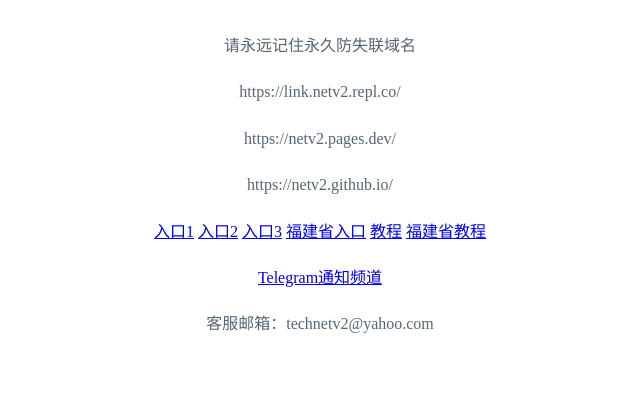
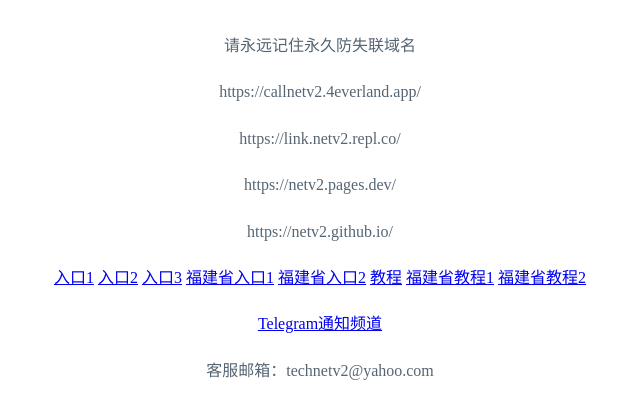
Before and after one commit to netv2/netv2.github.io, a plain HTML site: page index.html in a window 1280 px wide. Shown: the part 207-626 px from the top of the page, without its empty margins (320-960 px from the left). Drawn offline with Linux system fonts and the light colour scheme.

Commit message:
Add files via upload

```diff
--- a/index.html
+++ b/index.html
@@ -16,6 +16,7 @@
          <strong>NETV2防失联</strong>
       </h1>
             <p style="color: #566573;">请永远记住永久防失联域名</p>
+            <p style="color: #566573;">https://callnetv2.4everland.app/</p>
             <p style="color: #566573;">https://link.netv2.repl.co/</p>
             <p style="color: #566573;">https://netv2.pages.dev/</p>
             <p style="color: #566573;">https://netv2.github.io/</p>
@@ -23,9 +24,11 @@
          <a href="https://add.netv2.top" target="_blank">入口1</a>
          <a href="https://abb.netv2.top" target="_blank">入口2</a>
          <a href="https://new.netv2.top" target="_blank">入口3</a>
-         <a href="https://netv2.repl.co" target="_blank">福建省入口</a>
+         <a href="https://netv2.4everland.app" target="_blank">福建省入口1</a>
+         <a href="https://netv2.repl.co" target="_blank">福建省入口2</a>
          <a href="https://help.netv2.top" target="_blank">教程</a>
-         <a href="https://help.netv2.repl.co" target="_blank">福建省教程</a>
+         <a href="https://help.netv2.repl.co" target="_blank">福建省教程1</a>
+         <a href="https://help.4everland.app/" target="_blank">福建省教程2</a>
       <p>
          <a href="https://t.me/netv2" target="_blank">Telegram通知频道</a>
          <br>
```
